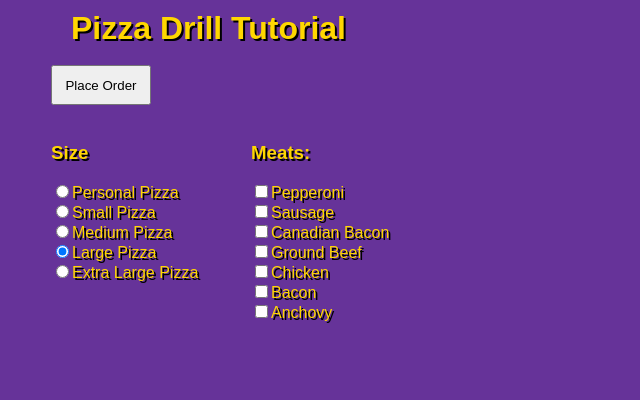
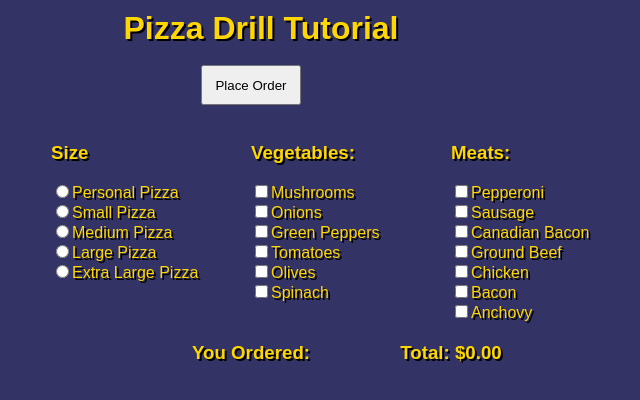
Before and after one commit to emmorris93/JavaScript-Projects, a plain HTML site: page JavaScript Projects/Pizza_Project/Pizza.html in a window 1280 px wide. Both pictures are taken after a click on the button "Place Order". Shown: the whole page, without its empty margins (389-1029 px from the left). Drawn offline with Linux system fonts and the light colour scheme.

Commit message:
Updates Pizza Assignment
updates to pizza assignment

```diff
--- a/JavaScript Projects/Pizza_Project/Pizza.html
+++ b/JavaScript Projects/Pizza_Project/Pizza.html
@@ -29,8 +29,18 @@
                     <input class="size" type="radio" name="Size" value="Personal Pizza">Personal Pizza<br>
                     <input class="size" type="radio" name="Size" value="Small Pizza">Small Pizza<br>
                     <input class="size" type="radio" name="Size" value="Medium Pizza">Medium Pizza<br>
-                    <input class="size" type="radio" name="Size" value="Large Pizza" checked>Large Pizza<br>
+                    <input class="size" type="radio" name="Size" value="Large Pizza">Large Pizza<br>
                     <input class="size" type="radio" name="Size" value="Extra Large Pizza">Extra Large Pizza<br>
+                </div>
+
+                <div class="menu center">
+                    <h3>Vegetables:</h3>
+                    <input class="toppings" type="checkbox" name="Topping" value="Mushrooms">Mushrooms<br>
+                    <input class="toppings" type="checkbox" name="Topping" value="Onions">Onions<br>
+                    <input class="toppings" type="checkbox" name="Topping" value="Green Peppers">Green Peppers<br>
+                    <input class="toppings" type="checkbox" name="Topping" value="Tomatoes">Tomatoes<br>
+                    <input class="toppings" type="checkbox" name="Topping" value="Olives">Olives<br>
+                    <input class="toppings" type="checkbox" name="Topping" value="Spinach">Spinach<br>
                 </div>
 
                 <div class="menu right">
@@ -42,8 +52,8 @@
                     <input class="toppings" type="checkbox" name="Topping" value="Chicken">Chicken<br>
                     <input class="toppings" type="checkbox" name="Topping" value="Bacon">Bacon<br>
                     <input class="toppings" type="checkbox" name="Topping" value="Anchovy">Anchovy<br>
+                </div>
 
-                </div>
                 <div id="cart">
                     <div id="showText"></div>
                     <div id="totalPrice"></div>
--- a/JavaScript Projects/Pizza_Project/Pizza_CSS/Pizza.css
+++ b/JavaScript Projects/Pizza_Project/Pizza_CSS/Pizza.css
@@ -11,7 +11,7 @@
     Save the file and run Pizza.html in the browser. */
 
 body {
-    background-color: #663399;
+    background-color: #333366;
 }
 
 h1, h3, div {
@@ -24,10 +24,12 @@ h1, h3, div {
     width: 400px;
     height: 470px;
     margin: 10px auto;
+    text-align: center;
 }
 
+/* container for the menus */
 #frmMenu {
-    width: 400px;
+    width: 600px;
     height: 200px;
 }
 
@@ -38,16 +40,30 @@ h1, h3, div {
     float: right;
 }
 
+/* pizza size menu */
 .left {
     width: 200px;
     height: 200px;
     float: left;
 }
 
+/* meats menu */
 .right {
     width: 200px;
     height: 200px;
     float: right;
+}
+
+/* vegetables menu */
+.center {
+    width: 200px;
+    height: 200px;
+    float: left;
+}
+
+/* centers the place order button */
+.menu {
+    text-align: left;
 }
 
 #showText {
--- a/JavaScript Projects/Pizza_Project/Pizza_JavaScript/Pizza.js
+++ b/JavaScript Projects/Pizza_Project/Pizza_JavaScript/Pizza.js
@@ -0,0 +1,56 @@
+// Step 279
+
+function getReceipt() {                                         // this initializes the string so it can get passed from function to function, growing line by line into a full receipt
+    var text1 = "<h3>You Ordered:<h3>";
+    var runningTotal = 0;
+    var sizeTotal = 0;
+    var sizeArray = document.getElementsByClassName("size");
+    for (var i = 0; i <sizeArray.length; i++) {
+        if (sizeArray[i].checked) {
+            var selectedSize = sizeArray[i].value;
+            text1 = text1+selectedSize+"<br>";
+        }
+    }
+    if (selectedSize === "Personal Pizza") {
+        sizeTotal = 6;
+    } else if (selectedSize === "Small Pizza") {
+        sizeTotal = 8;
+    } else if (selectedSize === "Medium Pizza") {
+        sizeTotal = 10;
+    } else if (selectedSize === "Large Pizza") {
+        sizeTotal = 14;
+    } else if (selectedSize === "Extra Large Pizza") {
+        sizeTotal = 16;
+    }
+    runningTotal = sizeTotal;
+    console.log(selectedSize+"= $"+sizeTotal+".00");
+    console.log("size text1: "+text1);
+    console.log("subtotal: $"+runningTotal+".00");              // these variables will get passed on to each function
+    getTopping(runningTotal,text1);
+};
+
+function getTopping(runningTotal,text1) {
+    var toppingTotal = 0;
+    var selectedTopping = [];
+    var toppingArray = document.getElementsByClassName("toppings");
+    for (var j = 0; j < toppingArray.length; j++) {
+        if (toppingArray[j].checked) {
+            selectedTopping.push(toppingArray[j].value);
+            console.log("selected topping item: ("+toppingArray[j].value+")");
+            text1 = text1+toppingArray[j].value+"<br>";
+        }
+    }
+    var toppingCount = selectedTopping.length;
+    if (toppingCount > 1) {
+        toppingTotal = (toppingCount - 1);
+    } else {
+        toppingTotal = 0;
+    }
+    runningTotal = (runningTotal + toppingTotal);
+    console.log("total selected topping items: "+toppingCount);
+    console.log(toppingCount+" topping - 1 free topping = "+"$"+toppingTotal+".00");
+    console.log("topping text1: "+text1);
+    console.log("Purchase Total: "+"$"+runningTotal+".00");
+    document.getElementById("showText").innerHTML=text1;
+    document.getElementById("totalPrice").innerHTML = "<h3>Total: <strong>$"+runningTotal+".00"+"</strong></h3>";
+};
```
